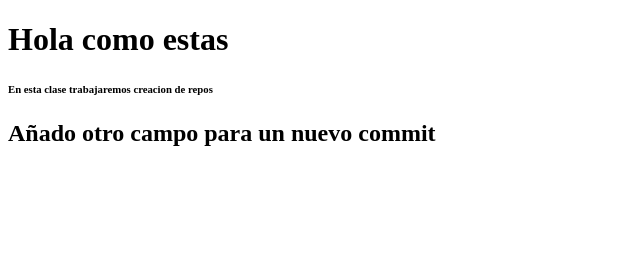
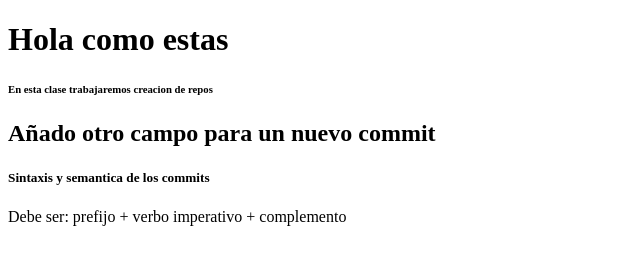
Before and after one commit to diegoriya09/Parcial1, a plain HTML site: page index.html in a window 1280 px wide. Shown: the whole page, without its empty margins (0-640 px from the left). Drawn offline with Linux system fonts and the light colour scheme.

Commit message:
feat(frontend):
add a new paragraph with commit information

```diff
--- a/index.html
+++ b/index.html
@@ -9,5 +9,7 @@
     <h1>Hola como estas</h1>
     <h6>En esta clase trabajaremos creacion de repos</h6>
     <h2>Añado otro campo para un nuevo commit</h2>
+    <h5>Sintaxis y semantica de los commits</h5>
+    <p>Debe ser: prefijo + verbo imperativo + complemento</p>
 </body>
 </html>
```
